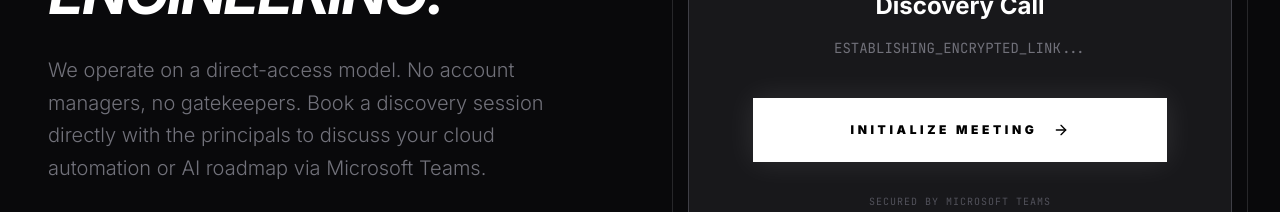
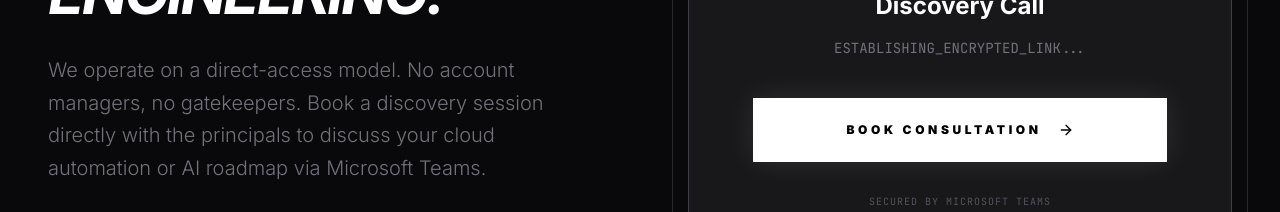
Before and after one commit to Nihilo-Solutions/nihilo, a React (Vite) app: page / in a window 1280 px wide. Shown: the part 3480-3692 px from the top of the page. Built offline with nearby package versions, Linux system fonts and the light colour scheme.

Commit message:
feat(booking): point booking CTA to BookWithMe URL and update label

```diff
--- a/components/Booking.tsx
+++ b/components/Booking.tsx
@@ -48,12 +48,13 @@ const Booking: React.FC = () => {
               <p className="text-zinc-500 text-sm mb-10 mono">ESTABLISHING_ENCRYPTED_LINK...</p>
 
               <a
-                href="https://outlook.office365.com/owa/calendar/NihiloSolutions@nihilosolutions.com/bookings/"
+                href="https://outlook.office.com/bookwithme/user/877aaee8ef8b40ea9cd47fbc815c5caf@nihilosolutions.com/meetingtype/tLdY115gFUGcOPNLj0oscA2?anonymous&ep=mLinkFromTile"
                 target="_blank"
                 rel="noopener noreferrer"
                 className="inline-flex items-center justify-center space-x-4 w-full py-6 bg-white text-black font-black uppercase text-xs tracking-[0.3em] hover:bg-zinc-200 transition-all shadow-[0_0_30px_rgba(255,255,255,0.1)]"
+                aria-label="Book Consultation - opens in new tab"
               >
-                <span>Initialize Meeting</span>
+                <span>Book Consultation</span>
                 <ArrowRight size={16} />
               </a>
 
```
